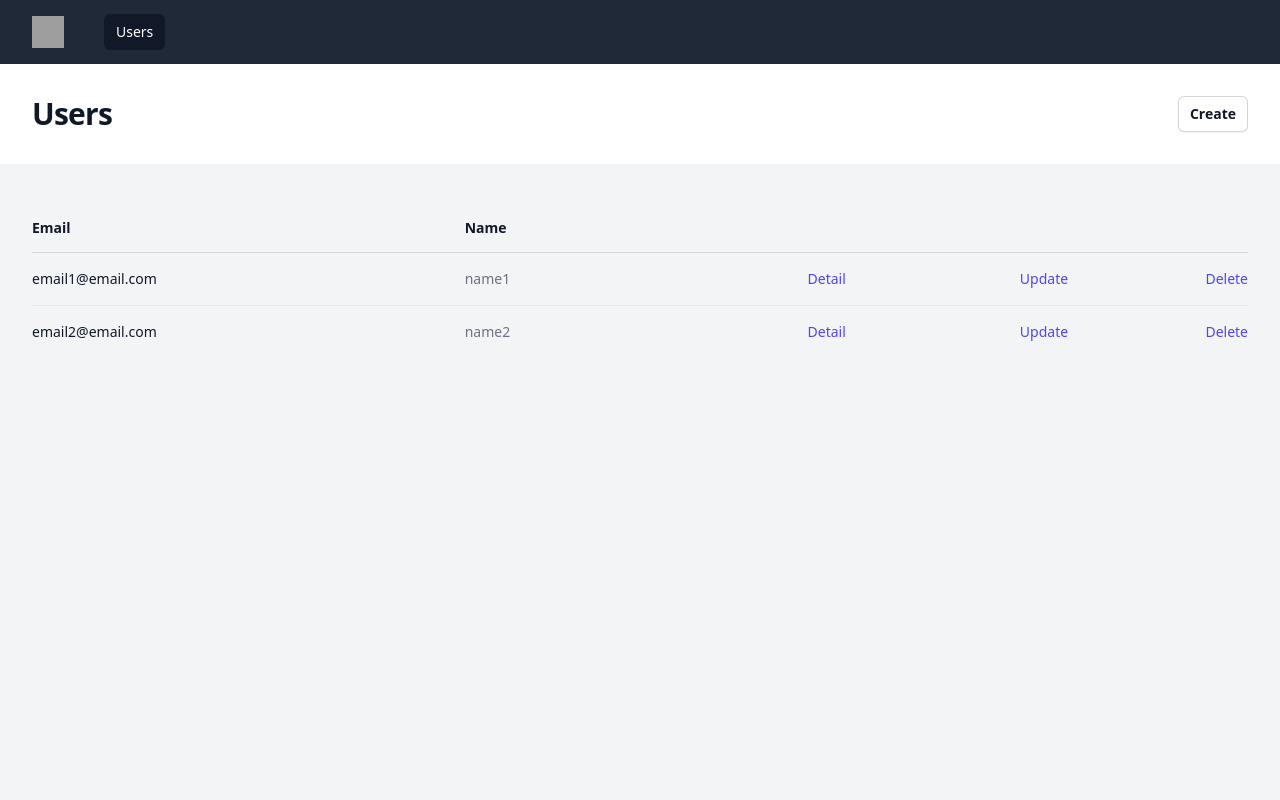
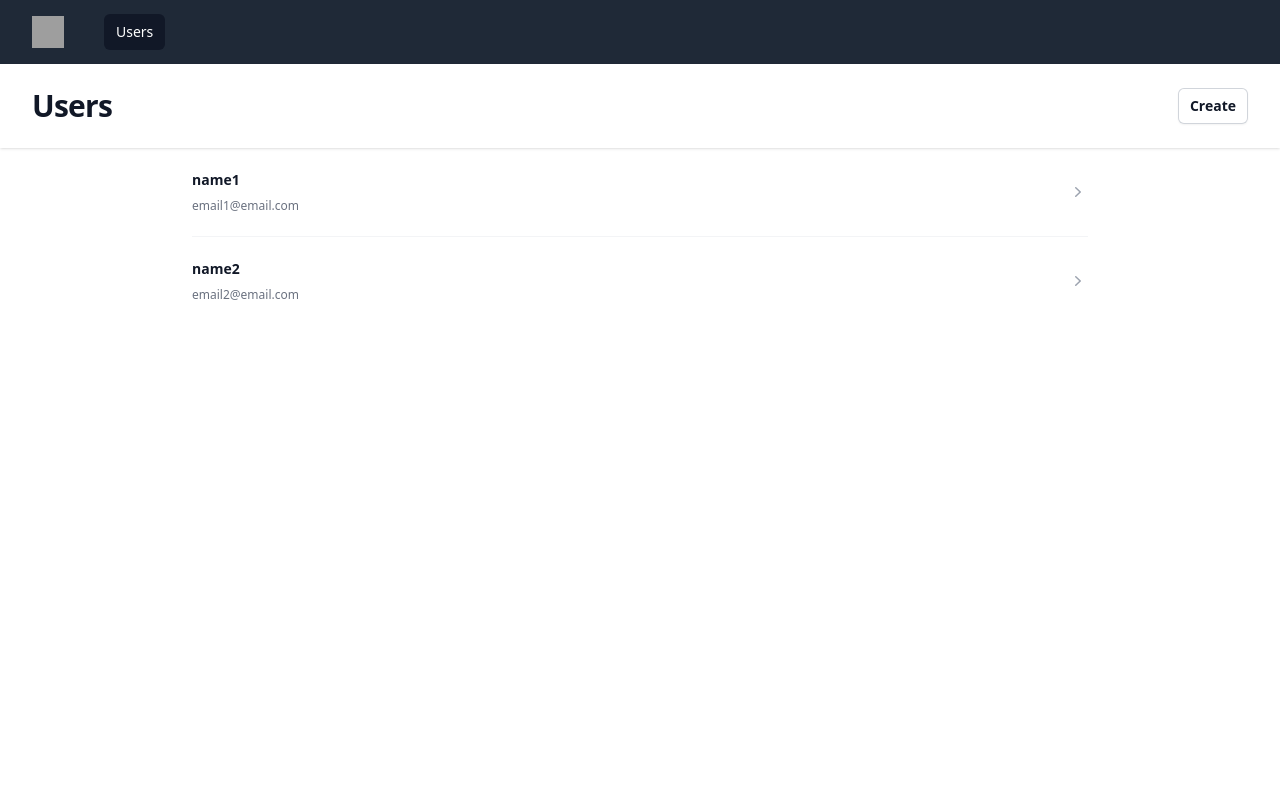
Before and after one commit to kinoubenkyou/benkyou-django, a Django app: page /users/ in a window 1280 px wide. Run offline with Django 5.2, Linux system fonts and the light colour scheme; data comes from the database, SQL or seed files in the repository; some libraries are stand-ins or nearby versions; grey boxes are pictures that could not be loaded.

Commit message:
Refactor

```diff
--- a/main/templates/application_shell.html
+++ b/main/templates/application_shell.html
@@ -1,6 +1,6 @@
 <!DOCTYPE html>
 
-<html class="h-full bg-gray-100" lang="en">
+<html lang="en">
 
 <head>
     {% load static %}
@@ -14,87 +14,19 @@
     <title>Benkyou Django</title>
 </head>
 
-<body class="h-full">
+<body>
 <div class="min-h-full">
 
-    <nav class="bg-gray-800" x-data="{ open: false }">
+    {% include 'nav.html' %}
 
-        <div class="mx-auto max-w-7xl px-4 sm:px-6 lg:px-8">
-            <div class="flex h-16 items-center justify-between">
-
-                <div class="flex items-center">
-
-                    <div class="flex-shrink-0">
-                        <img class="h-8 w-8"
-                             src="https://tailwindui.com/img/logos/mark.svg?color=indigo&shade=500"
-                             alt="App logo">
-                    </div>
-
-                    <div class="hidden md:block">
-                        <div class="ml-10 flex items-baseline space-x-4">
-                            <!-- Current: "bg-gray-900 text-white", Default: "text-gray-300 hover:bg-gray-700 hover:text-white" -->
-                            <a href="{% url 'user-list' %}"
-                               class="rounded-md px-3 py-2 text-sm font-medium bg-gray-900 text-white"
-                               aria-current="page">Users</a>
-                        </div>
-                    </div>
-
-                </div>
-
-                <div class="-mr-2 flex md:hidden">
-                    <!-- Mobile menu button -->
-                    <button type="button"
-                            class="relative inline-flex items-center justify-center rounded-md bg-gray-800 p-2 text-gray-400 hover:bg-gray-700 hover:text-white focus:outline-none focus:ring-2 focus:ring-white focus:ring-offset-2 focus:ring-offset-gray-800"
-                            aria-controls="mobile-menu" aria-expanded="false"
-                            :aria-expanded="open.toString()" @click="open = !open">
-
-                        <span class="absolute -inset-0.5"></span>
-
-                        <span class="sr-only">Open main menu</span>
-
-                        <!-- Menu open: "hidden", Menu closed: "block" -->
-                        <svg class="h-6 w-6" fill="none" viewBox="0 0 24 24"
-                             stroke-width="1.5" stroke="currentColor"
-                             aria-hidden="true"
-                             :class="{ 'hidden': open, 'block': !(open) }">
-                            <path stroke-linecap="round" stroke-linejoin="round"
-                                  d="M3.75 6.75h16.5M3.75 12h16.5m-16.5 5.25h16.5"></path>
-                        </svg>
-
-                        <!-- Menu open: "block", Menu closed: "hidden" -->
-                        <svg class="hidden h-6 w-6" fill="none"
-                             viewBox="0 0 24 24"
-                             stroke-width="1.5" stroke="currentColor"
-                             aria-hidden="true"
-                             :class="{ 'block': open, 'hidden': !(open) }">
-                            <path stroke-linecap="round" stroke-linejoin="round"
-                                  d="M6 18L18 6M6 6l12 12"></path>
-                        </svg>
-
-                    </button>
-                </div>
-
-            </div>
-        </div>
-
-        <!-- Mobile menu, show/hide based on menu state. -->
-        <div class="md:hidden" x-show="open">
-            <div class="space-y-1 px-2 pb-3 pt-2 sm:px-3">
-                <!-- Current: "bg-gray-900 text-white", Default: "text-gray-300 hover:bg-gray-700 hover:text-white" -->
-                <a href="{% url 'user-list' %}"
-                   class="block rounded-md px-3 py-2 text-base font-medium bg-gray-900 text-white"
-                   aria-current="page">Users</a>
-            </div>
-        </div>
-
-    </nav>
-
-    <header class="bg-white p-8">
-        <div class="mx-auto max-w-7xl">
-            <div class="flex items-center justify-between">
+    <header class="bg-white shadow">
+        <div class="mx-auto max-w-7xl px-4 py-6 sm:px-6 lg:px-8">
+            <div class="lg:flex lg:items-center lg:justify-between">
 
                 <div class="min-w-0 flex-1">
-                    {% block header_title %}{% endblock %}
+                    <h2 class="text-2xl font-bold leading-7 text-gray-900 sm:truncate sm:text-3xl sm:tracking-tight">
+                        {% block header_title %}{% endblock %}
+                    </h2>
                 </div>
 
                 {% block header_buttons %}{% endblock %}
@@ -103,9 +35,7 @@
         </div>
     </header>
 
-    <main>
-        {% block main %}{% endblock %}
-    </main>
+    {% block main %}{% endblock %}
 
 </div>
 </body>
--- a/main/templates/header_title.html
+++ b/main/templates/header_title.html
@@ -1 +1 @@
-<h2 class="text-2xl font-bold leading-7 text-gray-900 sm:truncate sm:text-3xl sm:tracking-tight">{{ title }}</h2>
+{{ title }}
--- a/main/templates/main/user_list.html
+++ b/main/templates/main/user_list.html
@@ -5,90 +5,48 @@
 {% endblock %}
 
 {% block header_buttons %}
-    <div class="mt-4 flex lg:ml-4 lg:mt-0">
+    <div class="mt-4 flex md:ml-4 md:mt-0">
         <a class="inline-flex items-center rounded-md bg-white px-3 py-2 text-sm font-semibold text-gray-900 shadow-sm ring-1 ring-inset ring-gray-300 hover:bg-gray-50"
            href="{% url 'user-create' %}">Create</a>
     </div>
 {% endblock %}
 
 {% block main %}
-    <div class="py-10">
-        <div class="mx-auto max-w-7xl">
-            <div class="px-4 sm:px-6 lg:px-8">
-                <div class="flow-root">
-                    <div class="-mx-4 -my-2 overflow-x-auto sm:-mx-6 lg:-mx-8">
-                        <div class="inline-block min-w-full py-2 align-middle sm:px-6 lg:px-8">
-                            <table class="min-w-full divide-y divide-gray-300">
+    <main class="px-4 sm:px-6 lg:px-8">
+        <div class="mx-auto max-w-4xl">
+            <ul class="divide-y divide-gray-100" role="list">
+                {% for object in object_list %}
+                    <li class="relative flex justify-between gap-x-6 py-5">
 
-                                <thead>
-                                    <tr>
+                        <div class="flex min-w-0 gap-x-4">
+                            <div class="flex-1 min-w-0">
 
-                                        <th class="py-3.5 pl-4 pr-3 text-left text-sm font-semibold text-gray-900 sm:pl-0" scope="col">Email</th>
+                                <p class="text-sm font-semibold leading-6 text-gray-900">
+                                    <a href="{% url 'user-detail' object.id %}">
+                                        <span class="absolute inset-x-0 -top-px bottom-0"></span>
+                                        {{ object.name }}
+                                    </a>
+                                </p>
 
-                                        <th class="px-3 py-3.5 text-left text-sm font-semibold text-gray-900" scope="col">Name</th>
+                                <p class="mt-1 flex text-xs leading-5 text-gray-500">
+                                    <a class="relative truncate hover:underline"
+                                       href="mailto:{{ object.email }}">{{ object.email }}</a>
+                                </p>
 
-                                        <th class="px-3 py-3.5" scope="col">
-                                            <span class="sr-only">Detail</span>
-                                        </th>
+                            </div>
+                        </div>
 
-                                        <th class="px-3 py-3.5" scope="col">
-                                            <span class="sr-only">Edit</span>
-                                        </th>
+                        <div class="flex shrink-0 items-center gap-x-4">
+                            <svg class="h-5 w-5 flex-none text-gray-400" xmlns="http://www.w3.org/2000/svg" viewBox="0 0 20 20" fill="currentColor" aria-hidden="true">
+                                <path fill-rule="evenodd"
+                                      d="M7.21 14.77a.75.75 0 01.02-1.06L11.168 10 7.23 6.29a.75.75 0 111.04-1.08l4.5 4.25a.75.75 0 010 1.08l-4.5 4.25a.75.75 0 01-1.06-.02z"
+                                      clip-rule="evenodd"></path>
+                            </svg>
+                        </div>
 
-                                        <th class="relative py-3.5 pl-3 pr-4 sm:pr-0" scope="col">
-                                            <span class="sr-only">Delete</span>
-                                        </th>
-
-                                    </tr>
-                                </thead>
-
-                                <tbody class="divide-y divide-gray-200">
-                                    {% for object in object_list %}
-                                        <tr>
-
-                                            <td class="whitespace-nowrap py-4 pl-4 pr-3 text-sm font-medium text-gray-900 sm:pl-0">{{ object.email }}</td>
-
-                                            <td class="whitespace-nowrap px-3 py-4 text-sm text-gray-500">{{ object.name }}</td>
-
-                                            <td class="whitespace-nowrap px-3 py-4 text-right text-sm font-medium">
-                                                <a href="{% url 'user-detail' object.id %}" class="text-indigo-600 hover:text-indigo-900">
-                                                    Detail
-                                                    <span class="sr-only">
-                                                        ,
-                                                        {{ object.email }}
-                                                    </span>
-                                                </a>
-                                            </td>
-
-                                            <td class="whitespace-nowrap px-3 py-4 text-right text-sm font-medium">
-                                                <a href="{% url 'user-update' object.id %}" class="text-indigo-600 hover:text-indigo-900">
-                                                    Update
-                                                    <span class="sr-only">
-                                                        ,
-                                                        {{ object.email }}
-                                                    </span>
-                                                </a>
-                                            </td>
-
-                                            <td class="relative whitespace-nowrap py-4 pl-3 pr-4 text-right text-sm font-medium sm:pr-0">
-                                                <a href="{% url 'user-delete' object.id %}" class="text-indigo-600 hover:text-indigo-900">
-                                                    Delete
-                                                    <span class="sr-only">
-                                                        ,
-                                                        {{ object.email }}
-                                                    </span>
-                                                </a>
-                                            </td>
-
-                                        </tr>
-                                    {% endfor %}
-                                </tbody>
-
-                            </table>
-                        </div>
-                    </div>
-                </div>
-            </div>
+                    </li>
+                {% endfor %}
+            </ul>
         </div>
-    </div>
+    </main>
 {% endblock %}
--- /dev/null
+++ b/main/templates/nav.html
@@ -0,0 +1,62 @@
+<nav class="bg-gray-800" x-data="{ open: false }">
+
+    <div class="mx-auto max-w-7xl px-4 sm:px-6 lg:px-8">
+        <div class="flex h-16 items-center justify-between">
+
+            <div class="flex items-center">
+
+                <div class="flex-shrink-0">
+                    <img class="h-8 w-8"
+                         src="https://tailwindui.com/img/logos/mark.svg?color=indigo&shade=500"
+                         alt="App logo">
+                </div>
+
+                <div class="hidden md:block">
+                    <div class="ml-10 flex items-baseline space-x-4">
+                        <a class="bg-gray-900 text-white rounded-md px-3 py-2 text-sm font-medium"
+                           href="{% url 'user-list' %}"
+                           aria-current="page">Users</a>
+                    </div>
+                </div>
+
+            </div>
+
+            <div class="-mr-2 flex md:hidden">
+                <button class="relative inline-flex items-center justify-center rounded-md bg-gray-800 p-2 text-gray-400 hover:bg-gray-700 hover:text-white focus:outline-none focus:ring-2 focus:ring-white focus:ring-offset-2 focus:ring-offset-gray-800"
+                        type="button" aria-controls="mobile-menu" aria-expanded="false"
+                        :aria-expanded="open.toString()" @click="open = !open">
+
+                    <span class="absolute -inset-0.5"></span>
+
+                    <span class="sr-only">Open main menu</span>
+
+                    <svg class="block h-6 w-6"
+                         fill="none" viewBox="0 0 24 24" stroke-width="1.5"
+                         stroke="currentColor" aria-hidden="true"
+                         :class="{ 'hidden': open, 'block': !(open) }">
+                        <path stroke-linecap="round" stroke-linejoin="round"
+                              d="M3.75 6.75h16.5M3.75 12h16.5m-16.5 5.25h16.5"></path>
+                    </svg>
+
+                    <svg class="hidden h-6 w-6"
+                         fill="none" viewBox="0 0 24 24" stroke-width="1.5"
+                         stroke="currentColor" aria-hidden="true"
+                         :class="{ 'block': open, 'hidden': !(open) }">
+                        <path stroke-linecap="round" stroke-linejoin="round"
+                              d="M6 18L18 6M6 6l12 12"></path>
+                    </svg>
+
+                </button>
+            </div>
+
+        </div>
+    </div>
+
+    <div class="md:hidden" x-show="open">
+        <div class="space-y-1 px-2 pb-3 pt-2 sm:px-3">
+            <a class="bg-gray-900 text-white block rounded-md px-3 py-2 text-base font-medium"
+               href="{% url 'user-list' %}" aria-current="page">Users</a>
+        </div>
+    </div>
+
+</nav>
```
